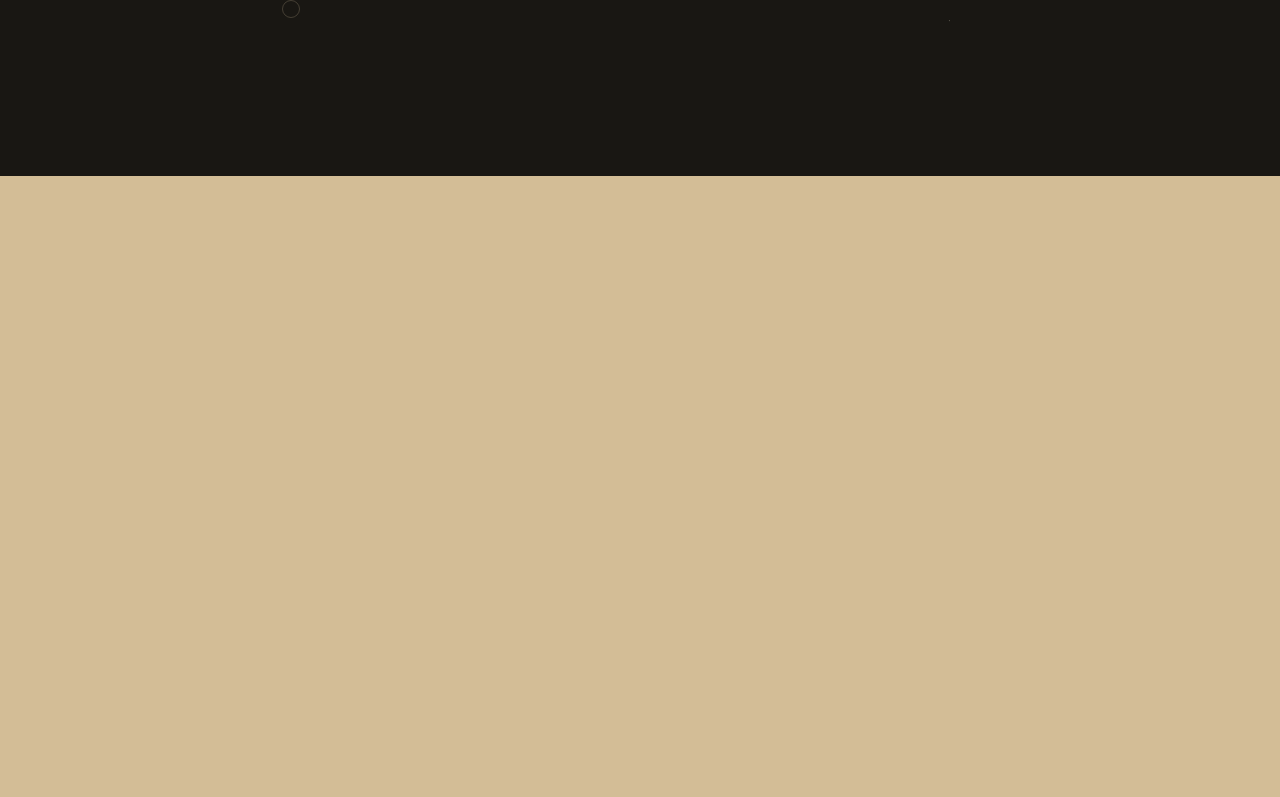
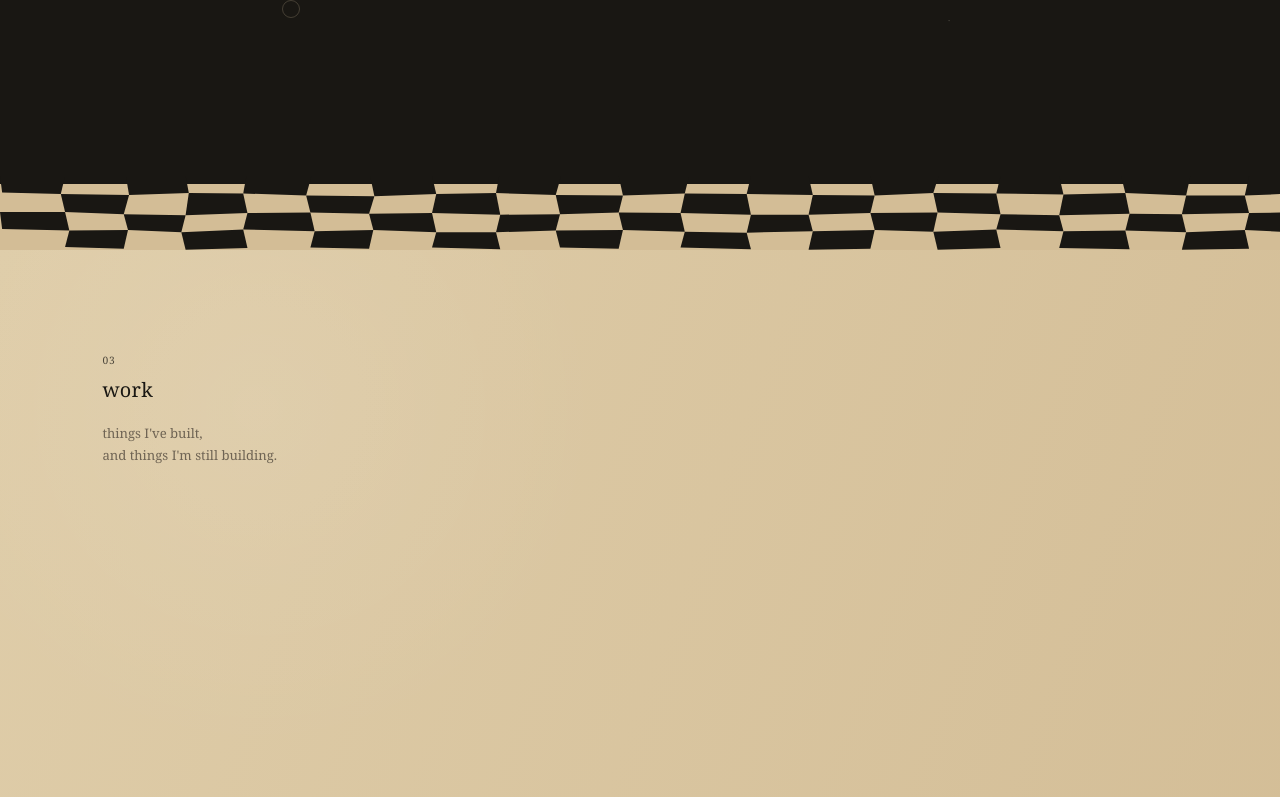
Before and after one commit to rina-ink/ink-and-code, a Next.js app: page / in a window 1280 px wide. Shown: the part 2000-2797 px from the top of the page. Before the commit the page ends 2176 px from the top, so only its background shows below. Built offline with nearby package versions, Linux system fonts and the light colour scheme.

Commit message:
add checker transition and work section

```diff
--- a/src/app/globals.css
+++ b/src/app/globals.css
@@ -895,6 +895,25 @@ a {
   }
 }
 
+@media (max-width: 700px) {
+  .checker-transition {
+    height: 44px;
+  }
+
+  .work {
+    min-height: 100vh;
+    padding: 5rem 1.5rem 7rem;
+  }
+
+  .work h2 {
+    font-size: 1.15rem;
+  }
+
+  .work p {
+    font-size: 0.78rem;
+  }
+}
+
 /* ==================================================
     REDUCED MOTION
    ================================================== */
@@ -984,3 +1003,94 @@ a {
     opacity: 0;
   }
 }
+
+
+/* ==================================================
+    CHECKER TRANSITION
+   ================================================== */
+
+.checker-transition {
+  position: relative;
+
+  height: clamp(54px, 5.8vw, 78px);
+
+  overflow: hidden;
+
+  background: var(--paper);
+}
+
+.checker-transition::before {
+  content: "";
+
+  position: absolute;
+
+  inset: 0 0 auto 0;
+
+  height: 8px;
+
+  background: var(--ink);
+}
+
+.checker-transition svg {
+  position: relative;
+
+  z-index: 1;
+
+  display: block;
+
+  width: 100%;
+  height: 100%;
+}
+
+.checker-transition path {
+  fill: var(--ink);
+}
+
+
+/* ==================================================
+    WORK
+   ================================================== */
+
+.work {
+  position: relative;
+  min-height: 110vh;
+  padding: 6rem 8vw 8rem;
+
+  background:
+    radial-gradient(
+      circle at 20% 18%,
+      rgba(255, 255, 255, 0.08),
+      transparent 28%
+    ),
+    linear-gradient(
+      110deg,
+      var(--paper-light),
+      var(--paper)
+    );
+
+  color: var(--ink);
+}
+
+.work-intro {
+  max-width: 520px;
+}
+
+.work h2 {
+  margin: 0.55rem 0 1.25rem;
+
+  font-family: Georgia, "Times New Roman", serif;
+  font-size: clamp(1.15rem, 1.55vw, 1.45rem);
+
+  font-weight: 400;
+  line-height: 1.15;
+  letter-spacing: 0.015em;
+}
+
+.work p {
+  margin: 0;
+
+  font-size: 0.82rem;
+  line-height: 1.7;
+
+  color: var(--faded-ink);
+}
--- a/src/app/page.tsx
+++ b/src/app/page.tsx
@@ -1,6 +1,7 @@
 import Image from "next/image";
 import Link from "next/link";
 import StarTrail from "@/components/StarTrail";
+import CheckerTransition from "@/components/CheckerTransition";
 
 export default function Home() {
   return (
@@ -87,10 +88,18 @@ export default function Home() {
           <span className="falling-grain falling-grain-3">✦</span>
           <span className="falling-grain falling-grain-4">·</span>
 
-          <span className="falling-grain falling-grain-5 bridge-grain">·</span>
-          <span className="falling-grain falling-grain-6 bridge-grain">✧</span>
-          <span className="falling-grain falling-grain-7 bridge-grain">·</span>
-          <span className="falling-grain falling-grain-8 bridge-grain">·</span>
+          <span className="falling-grain falling-grain-5 bridge-grain">
+            ·
+          </span>
+          <span className="falling-grain falling-grain-6 bridge-grain">
+            ✧
+          </span>
+          <span className="falling-grain falling-grain-7 bridge-grain">
+            ·
+          </span>
+          <span className="falling-grain falling-grain-8 bridge-grain">
+            ·
+          </span>
         </div>
 
         {/* ==================================================
@@ -109,9 +118,7 @@ export default function Home() {
               and interactive things
             </p>
 
-            <span className="playground-hint">
-              follow the stars →
-            </span>
+            <span className="playground-hint">follow the stars →</span>
           </div>
 
           <div className="galaxy" aria-hidden="true">
@@ -142,6 +149,30 @@ export default function Home() {
 
           <StarTrail />
         </section>
+
+        {/* ==================================================
+            CHECKER TRANSITION
+            ================================================== */}
+
+        <CheckerTransition />
+
+        {/* ==================================================
+            WORK
+            ================================================== */}
+
+        <section id="work" className="work">
+          <div className="work-intro">
+            <span className="section-number">03</span>
+
+            <h2>work</h2>
+
+            <p>
+              things I&apos;ve built,
+              <br />
+              and things I&apos;m still building.
+            </p>
+          </div>
+        </section>
       </div>
     </main>
   );
--- /dev/null
+++ b/src/components/CheckerTransition.tsx
@@ -0,0 +1,75 @@
+export default function CheckerTransition() {
+    return (
+        <div className="checker-transition" aria-hidden="true">
+            <svg
+                viewBox="0 0 1200 140"
+                preserveAspectRatio="none"
+                role="presentation"
+            >
+                <g>
+                    {/* ==================================================
+                        ROW 1
+                        ================================================== */}
+
+                    <path d="M0 0 L61 0 L57 34 L2 31 Z" />
+                    <path d="M118 0 L174 0 L177 32 L121 36 Z" />
+                    <path d="M231 0 L292 0 L287 37 L228 33 Z" />
+                    <path d="M347 0 L405 0 L409 34 L351 38 Z" />
+                    <path d="M468 0 L526 0 L521 36 L465 32 Z" />
+                    <path d="M580 0 L646 0 L642 33 L584 37 Z" />
+                    <path d="M704 0 L758 0 L762 36 L700 34 Z" />
+                    <path d="M816 0 L880 0 L875 32 L820 37 Z" />
+                    <path d="M938 0 L993 0 L997 35 L934 33 Z" />
+                    <path d="M1051 0 L1116 0 L1112 37 L1055 32 Z" />
+                    <path d="M1171 0 L1200 0 L1200 34 L1167 37 Z" />
+
+                    {/* ==================================================
+                        ROW 2
+                        ================================================== */}
+
+                    <path d="M57 34 L121 36 L116 72 L61 68 Z" />
+                    <path d="M177 32 L228 33 L232 70 L174 74 Z" />
+                    <path d="M287 37 L351 38 L346 71 L291 69 Z" />
+                    <path d="M409 34 L465 32 L469 73 L405 70 Z" />
+                    <path d="M521 36 L584 37 L580 69 L525 72 Z" />
+                    <path d="M642 33 L700 34 L704 73 L638 70 Z" />
+                    <path d="M762 36 L820 37 L816 70 L758 73 Z" />
+                    <path d="M875 32 L934 33 L938 72 L879 69 Z" />
+                    <path d="M997 35 L1055 32 L1059 71 L993 74 Z" />
+                    <path d="M1112 37 L1167 37 L1171 70 L1108 72 Z" />
+
+                    {/* ==================================================
+                        ROW 3
+                        ================================================== */}
+
+                    <path d="M0 68 L61 68 L65 103 L2 100 Z" />
+                    <path d="M116 72 L174 74 L170 106 L120 102 Z" />
+                    <path d="M232 70 L291 69 L295 104 L228 101 Z" />
+                    <path d="M346 71 L405 70 L409 106 L350 102 Z" />
+                    <path d="M469 73 L525 72 L521 103 L465 106 Z" />
+                    <path d="M580 69 L638 70 L642 105 L584 102 Z" />
+                    <path d="M704 73 L758 73 L762 104 L700 107 Z" />
+                    <path d="M816 70 L879 69 L875 105 L820 102 Z" />
+                    <path d="M938 72 L993 74 L997 104 L934 101 Z" />
+                    <path d="M1059 71 L1108 72 L1112 106 L1055 103 Z" />
+                    <path d="M1171 70 L1200 69 L1200 105 L1167 102 Z" />
+
+                    {/* ==================================================
+                        ROW 4
+                        ================================================== */}
+
+                    <path d="M65 103 L120 102 L116 137 L61 134 Z" />
+                    <path d="M170 106 L228 101 L232 136 L174 139 Z" />
+                    <path d="M295 104 L350 102 L346 137 L291 135 Z" />
+                    <path d="M409 106 L465 106 L469 138 L405 135 Z" />
+                    <path d="M521 103 L584 102 L580 137 L525 135 Z" />
+                    <path d="M642 105 L700 107 L704 138 L638 135 Z" />
+                    <path d="M762 104 L820 102 L816 137 L758 139 Z" />
+                    <path d="M875 105 L934 101 L938 136 L879 139 Z" />
+                    <path d="M997 104 L1055 103 L1059 138 L993 136 Z" />
+                    <path d="M1112 106 L1167 102 L1171 137 L1108 139 Z" />
+                </g>
+            </svg>
+        </div>
+    );
+}
```
